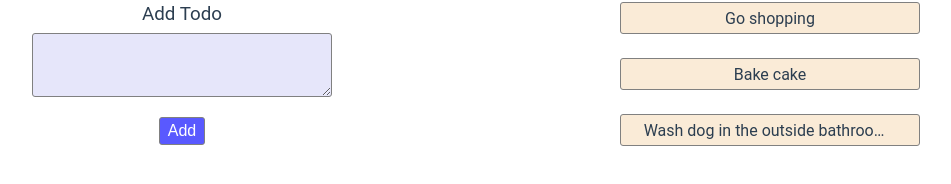
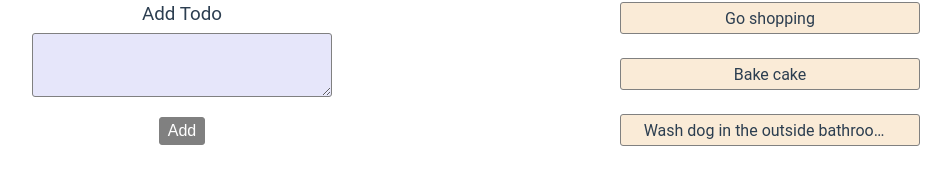
Before and after one commit to romesh-jaya/todo-vue, a Vue app: page / in a window 1280 px wide. Shown: the part 146-330 px from the top of the page, without its empty margins (164-1115 px from the left). Built offline with nearby package versions, Linux system fonts and the light colour scheme.

Commit message:
feat: styling

```diff
--- a/src/App.vue
+++ b/src/App.vue
@@ -129,10 +129,6 @@ p {
   margin: 0;
 }
 
-button {
-  cursor: pointer;
-}
-
 #app {
   -webkit-font-smoothing: antialiased;
   -moz-osx-font-smoothing: grayscale;
--- a/src/common/Button.vue
+++ b/src/common/Button.vue
@@ -1,5 +1,10 @@
 <template>
-  <button class="button" @click="$emit('on-click')">
+  <button
+    class="button"
+    :class="{ disabled: disabled }"
+    @click="$emit('on-click')"
+    :disabled="disabled"
+  >
     {{ label }}
   </button>
 </template>
@@ -7,7 +12,7 @@
 <script>
 export default {
   name: "Button",
-  props: { label: String },
+  props: { label: String, disabled: Boolean },
   emits: ["on-click"],
 };
 </script>
@@ -19,5 +24,11 @@ export default {
   border-radius: 3px;
   font-size: 1rem;
   border: 1px solid grey;
+  cursor: pointer;
+}
+
+.disabled {
+  background-color: grey !important;
+  cursor: inherit !important;
 }
 </style>
--- a/src/components/EditTodo.vue
+++ b/src/components/EditTodo.vue
@@ -11,6 +11,7 @@
       class="button-save"
       @on-click="onAddSaveButtonClick"
       :label="todoToEdit ? 'Save' : 'Add'"
+      :disabled="(todoToEdit && !inputChanged) || (!todoToEdit && !input)"
     >
     </Button>
     <Button
@@ -36,6 +37,7 @@ export default defineComponent({
     return {
       input: "",
       error: "",
+      inputChanged: false,
     };
   },
   emits: ["on-add-save", "on-cancel-edit"],
@@ -51,10 +53,12 @@ export default defineComponent({
     onChangeInput(value: string) {
       this.input = value;
       this.error = "";
+      this.inputChanged = true;
     },
     resetForm() {
       this.error = "";
       this.input = "";
+      this.inputChanged = false;
     },
     onAddSaveButtonClick() {
       if (!this.input) {
```
